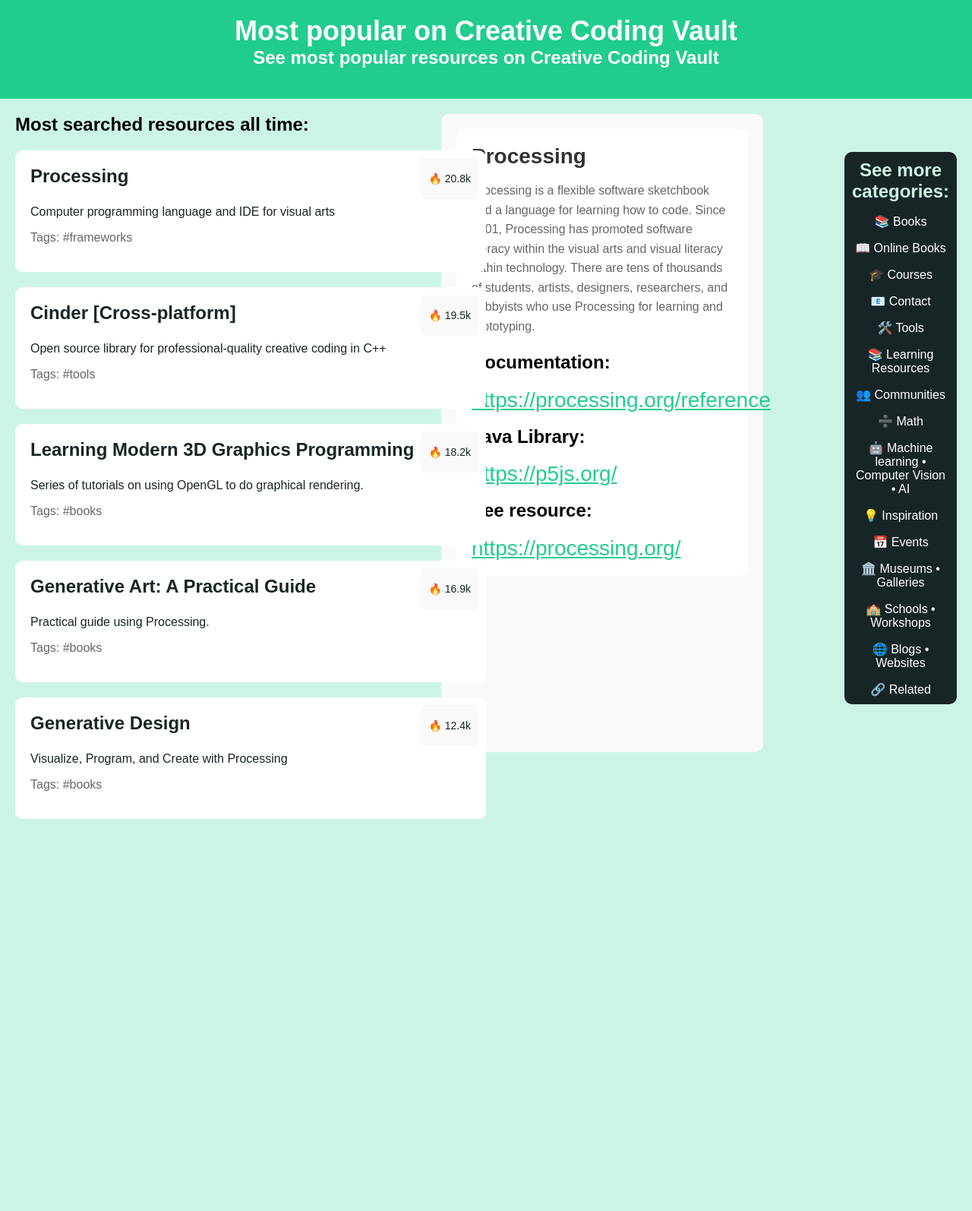
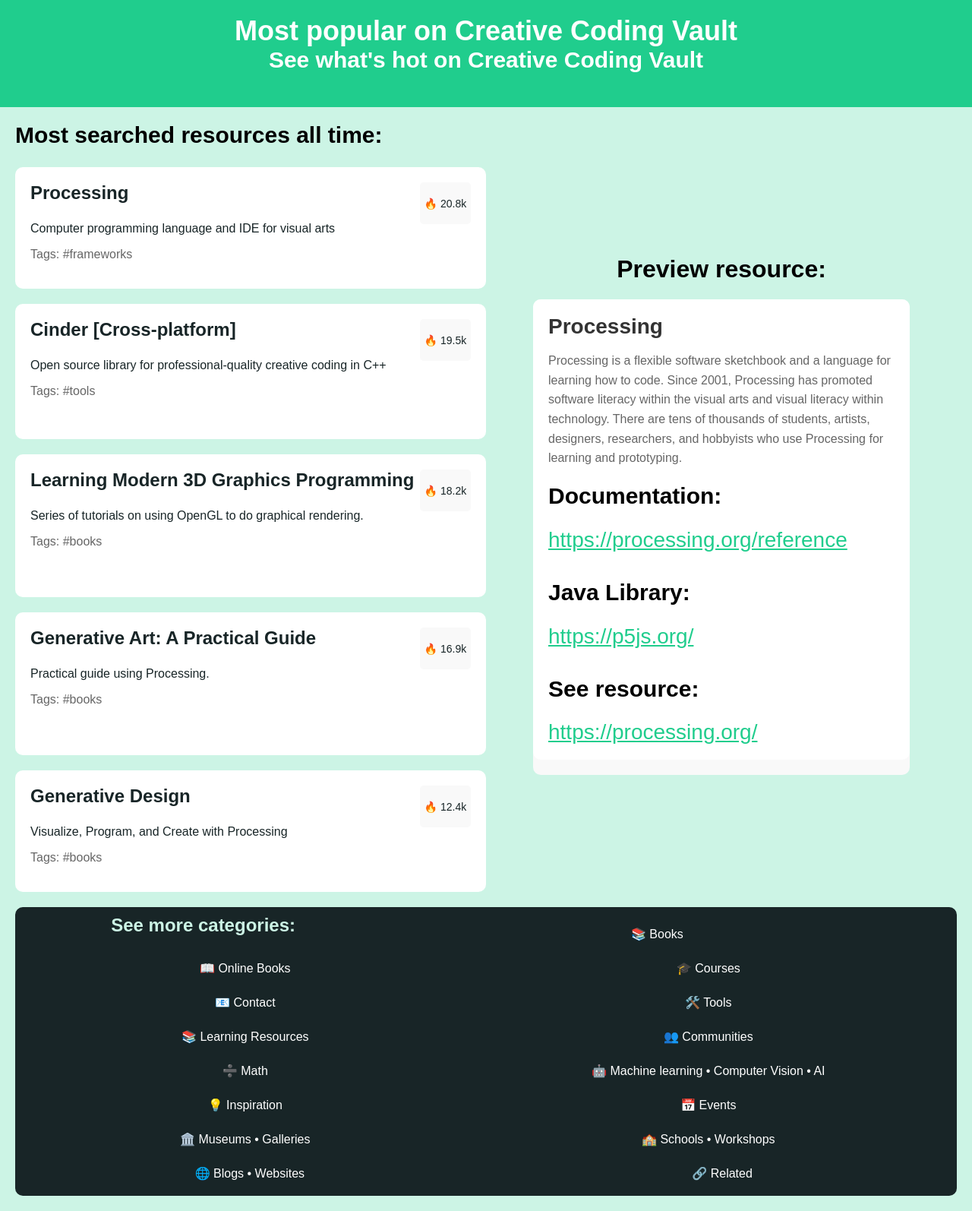
Before and after one commit to Alinux21/ResourceFinder, a plain HTML site: page popular.html in a window 1280 px wide. Shown: the whole page at 76% size. Before the commit the page ends 1118 px from the top, so only its background shows below. Drawn offline with Linux system fonts and the light colour scheme.

Commit message:
made trending & popular pages responsive
Webpages now offer support for mobile, tablet, laptop,and 4K desktop.

```diff
--- a/popular.html
+++ b/popular.html
@@ -11,49 +11,12 @@
 <body>
 
     <header>
-        <img class="logo" src="logo.png"/>
+        <img class="logo" src="logo.png" />
         <h1 class="main_title">Most popular on Creative Coding Vault</h1>
-        <h2>See most popular resources on Creative Coding Vault</h2>
+        <h2>See what's hot on Creative Coding Vault</h2>
     </header>
 
     <main>
-        <div class="sidepanel">
-            <h1>See more categories:</h1>
-            <p>📚 Books</p>
-            <p>📖 Online Books</p>
-            <p>🎓 Courses</p>
-            <p>📧 Contact</p>
-            <p>🛠️ Tools</p>
-            <p>📚 Learning Resources</p>
-            <p>👥 Communities</p>
-            <p>➗ Math</p>
-            <p>🤖 Machine learning • Computer Vision • AI</p>
-            <p>💡 Inspiration</p>
-            <p>📅 Events</p>
-            <p>🏛️ Museums • Galleries</p>
-            <p>🏫 Schools • Workshops</p>
-            <p>🌐 Blogs • Websites</p>
-            <p>🔗 Related</p>
-        </div>
-
-        <div class="article_preview">
-            <article>
-                <h1>Processing</h1>
-                <p>Processing is a flexible software sketchbook and a language for learning how to code.
-                Since 2001, Processing has promoted software literacy within the visual arts and visual
-                literacy within technology. There are tens of thousands of students, artists, designers,
-                researchers, and hobbyists who use Processing for learning and prototyping.
-                </p>
-                <h2>Documentation:</h2>
-                <a href="https://processing.org/reference">https://processing.org/reference</a>
-                <br><br>
-                <h2>Java Library:</h2>
-                <a href="https://p5js.org/">https://p5js.org/</a>
-                <br><br>
-                <h2>See resource:</h2>
-                <a href="http://www.natureofcode.com">https://processing.org/</a>
-            </article>
-        </div>
 
 
         <section>
@@ -106,6 +69,48 @@
         </section>
 
 
+        <div class="preview">
+            <h1>Preview resource:</h1>
+            <div class="article_preview">
+                <article>
+                    <h1>Processing</h1>
+                    <p>Processing is a flexible software sketchbook and a language for learning how to code.
+                        Since 2001, Processing has promoted software literacy within the visual arts and visual
+                        literacy within technology. There are tens of thousands of students, artists, designers,
+                        researchers, and hobbyists who use Processing for learning and prototyping.
+                    </p>
+                    <h2>Documentation:</h2>
+                    <a href="https://processing.org/reference">https://processing.org/reference</a>
+                    <br><br>
+                    <h2>Java Library:</h2>
+                    <a href="https://p5js.org/">https://p5js.org/</a>
+                    <br><br>
+                    <h2>See resource:</h2>
+                    <a href="http://www.natureofcode.com">https://processing.org/</a>
+                </article>
+            </div>
+        </div>
+
+        <div class="sidepanel">
+            <h1>See more categories:</h1>
+            <p>📚 Books</p>
+            <p>📖 Online Books</p>
+            <p>🎓 Courses</p>
+            <p>📧 Contact</p>
+            <p>🛠️ Tools</p>
+            <p>📚 Learning Resources</p>
+            <p>👥 Communities</p>
+            <p>➗ Math</p>
+            <p>🤖 Machine learning • Computer Vision • AI</p>
+            <p>💡 Inspiration</p>
+            <p>📅 Events</p>
+            <p>🏛️ Museums • Galleries</p>
+            <p>🏫 Schools • Workshops</p>
+            <p>🌐 Blogs • Websites</p>
+            <p>🔗 Related</p>
+        </div>
+
+
     </main>
 
 
--- a/trending_popular.css
+++ b/trending_popular.css
@@ -1,5 +1,5 @@
- /*#20CD8D #CCF4E5 #182527 #2D4048 #D9D9D9 #FFFFFF  */
- body {
+/* Common styles */
+body {
     background-color: #CCF4E5;
     font-family: Arial, sans-serif;
     margin: 0;
@@ -7,34 +7,24 @@
 }
 
 header {
-    position: relative;
     background-color: #20CD8D;
     padding: 20px;
     text-align: center;
     color: #FFFFFF;
 }
 
-.logo {
-    position: absolute;
-    left: 0;
-    top: -65px;
-    max-width: 300px;
-    max-height: 300px;
+main {
+    display: flex;
+    flex-direction: row;
+    flex-wrap: wrap;
+    justify-content: space-between;
+    align-items: baseline;
+    padding: 20px;
 }
 
-.login-icon {
-    position: absolute;
-    top: 20px;
-    right: 20px;
-}
-
-.login-icon img {
-    width: 24px;
+.logo{
+    max-width: 100%;
     height: auto;
-}
-
-main {
-    padding: 20px;
 }
 
 .main_title {
@@ -45,16 +35,17 @@
 h2 {
     position: relative;
     margin-top: 0;
-    font-size: 24px;
+    font-size: 30px;
 }
 
 section {
-    max-width: 50%;
-    margin-right: 25%;
+    display: flex;
+    flex-direction: column;
+    flex-wrap: wrap;
+    width: 100%;
 }
 
 article {
-    position: relative;
     background-color: #FFFFFF;
     border-radius: 10px;
     padding: 20px;
@@ -62,16 +53,15 @@
 }
 
 .clicks {
-    position: absolute;
+    float: right;
     top: 10px;
     right: 10px;
     background-color: #f9f9f9;
     color: #666;
-    padding: 5px 10px;
+    padding: 1%;
     border-radius: 5px;
     font-size: 14px;
 }
-
 
 article h1 {
     margin-top: 0;
@@ -87,10 +77,7 @@
     color: #666666;
 }
 
-.sidepanel{
-    position: fixed;
-    top: 200px;
-    right: 20px;
+.sidepanel {
     width: 10%;
     background-color: #182527;
     color: #FFFFFF;
@@ -113,12 +100,14 @@
     margin-bottom: 0;
 }
 
+.preview{
+    width: 100%;
+    text-align: left;
+    margin-top: 20px;
+}
+
 .article_preview {
-    position: absolute;
-    right: 275px;
-    max-width: 30%;
-    height: 100%;
-    padding: 20px;
+    width: 100%;
     background-color: #f9f9f9;
     border-radius: 10px;
     margin-bottom: 20px;
@@ -137,20 +126,119 @@
     margin-bottom: 20px;
 }
 
-a:link{
+a {
+    display: block;
+    overflow: hidden;
+    word-wrap: break-word;
+}
+
+a:link {
     color: #20CD8D;
-    font-family:fantasy;
+    font-family: fantasy;
     font-size: 28px;
 }
 
+@media only screen and (max-width: 1023px) {            /*mobile+tablet*/
+
+    .sidepanel {
+        width: 100%;
+        display: flex;
+        flex-direction: column;
+        align-items: center;
+    }
+
+}
 
 
-/* article img{
-    float: left;
-    width: auto;
-    height: 150px;
-    margin: 15px;
-    border-radius: 20px;
-    border: 2px solid #fff;
-    object-fit: cover;
-} */
+@media only screen and (min-width: 1024px) and (max-width: 1577px) {  /*laptop*/
+
+    .logo {
+        position: absolute;
+        left: -25px;
+        top: -65px;
+        max-width: 300px;
+        max-height: 300px;
+    }
+
+    section{
+    width: 50%;
+    }
+
+    .preview {
+        display: flex;
+        flex-direction: column;
+        align-items: center;
+        width: 40%;
+        margin: auto;
+        justify-content: center;
+
+    }
+
+    .article_preview {
+        width: 100%;
+    }
+
+    .sidepanel {
+        width: 100%;
+        display: flex;
+        flex-wrap: wrap;
+        justify-content:space-around;
+    }
+
+    .sidepanel p {
+        width: 40%;
+        margin-bottom: 10px;
+        margin-right: 2%;
+    }
+
+    .sidepanel p:last-child {
+        margin-right: 0;
+    }
+
+}
+
+@media only screen and (min-width: 1578px) {  /*desktop*/
+
+    .logo {
+        position: absolute;
+        left: -25px;
+        top: -65px;
+        max-width: 300px;
+        max-height: 300px;
+    }
+
+    main{
+        align-items: stretch;
+    }
+
+    section{
+        width: 50%;
+    }
+
+    .preview {
+        width: 30%;
+    }
+
+    .article_preview {
+        width: 100%;
+    }
+
+    .sidepanel {
+        width: 10%;
+        display: flex;
+        flex-direction: column;
+        flex-wrap: wrap;
+        justify-content:space-around;
+    }
+
+    .sidepanel p {
+        width: 100%;
+        margin-bottom: 10px;
+        margin-right: 2%;
+    }
+
+    .sidepanel p:last-child {
+        margin-right: 0;
+    }
+
+}
```
Also changed, not shown: trending.html (+54 -44 lines).
